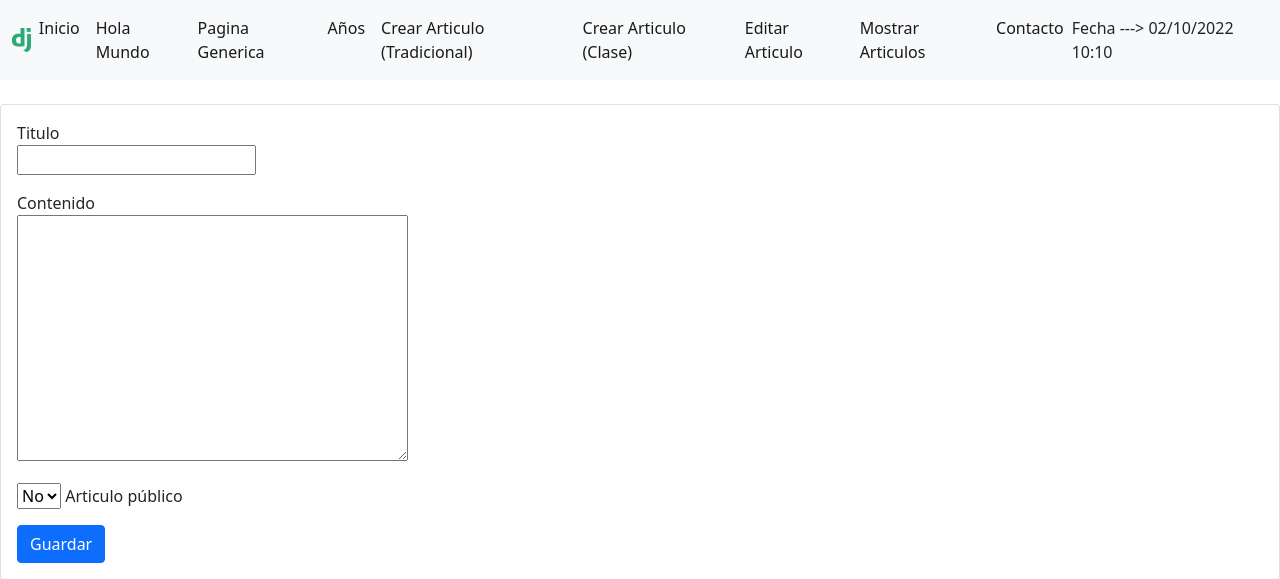
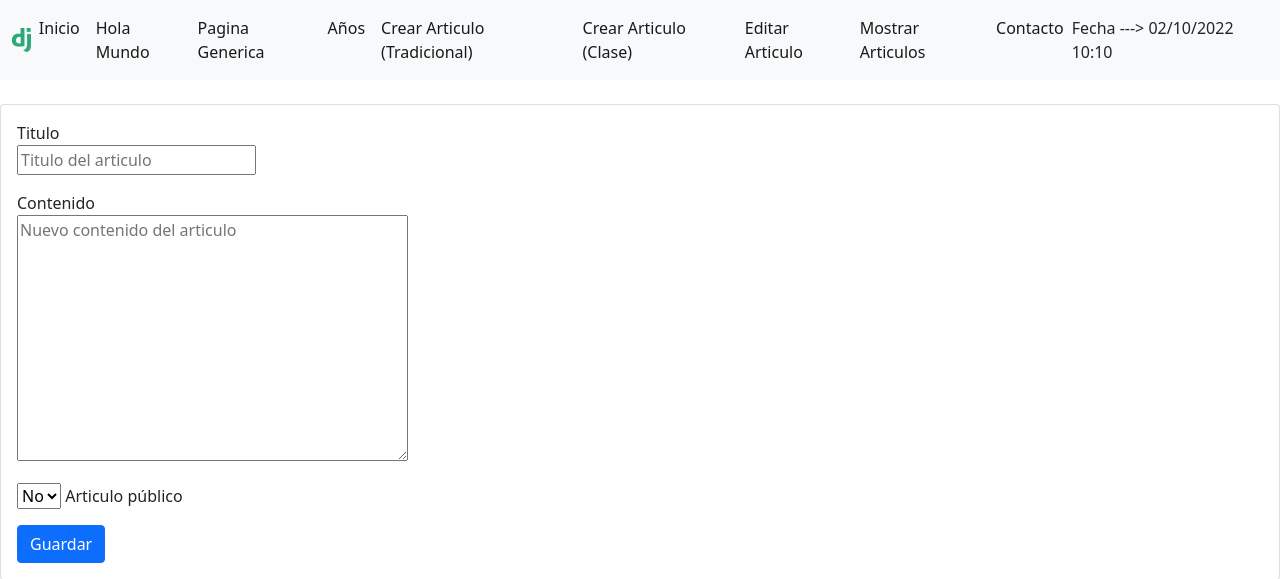
Before and after one commit to santinieto/django-website, a Django app: page /crear-articulo-clase/ in a window 1280 px wide. Shown: the top 579 px of the page. Run offline with Django 4.2, Linux system fonts and the light colour scheme; parts of the project's set-up code (start-up, migrations or seed data) failed here and were passed over; some libraries are stand-ins or nearby versions.

Commit message:
Agregue mensajes flash

```diff
--- a/myWebsite/appWebsite/forms.py
+++ b/myWebsite/appWebsite/forms.py
@@ -10,11 +10,27 @@ class FormularioArticulo(forms.Form):
 
     title = forms.CharField(
         label = "Titulo",
+        max_length = 20, # Cantidad maxima de caracteres
+        required = False, # Obliga o no a llenar este campo
+        widget = forms.TextInput(
+            attrs = {
+                'placeholder' : 'Titulo del articulo',
+            }
+        ),
     )
     content = forms.CharField(
         label = "Contenido",
-        widget = forms.Textarea,
+        widget = forms.Textarea(
+            attrs = {
+                'placeholder' : 'Contenido del articulo',
+            }
+        ),
     )
     public = forms.TypedChoiceField(
         choices = public_options
     )
+
+    # Como modificar los atributos del formulario
+    content.widget.attrs.update({
+        'placeholder' : 'Nuevo contenido del articulo'
+    })
--- a/myWebsite/appWebsite/views.py
+++ b/myWebsite/appWebsite/views.py
@@ -3,6 +3,7 @@ from django.http import JsonResponse
 from appWebsite.forms import FormularioArticulo
 from appWebsite.models import Article, Category
 from appWebsite import forms
+from django.contrib import messages
 
 # Respuestas Http básicas
 def httpTitle(text):
@@ -72,6 +73,9 @@ def httpCrearArticulo(request, title = 'Articulo generico', content = 'Contenido
 
         article.save()
 
+        # Mensaje que se muestra por unica vez
+        messages.success(request, f'Mensaje flash: Desde la ultima vez se ha creado el articulo {article.id} con GET')
+
         output = """
         <h1>Articulo creado!!!</h1>
         <h3>Titulo: {}</h3>
@@ -90,6 +94,9 @@ def httpCrearArticulo(request, title = 'Articulo generico', content = 'Contenido
         )
 
         article.save()
+
+        # Mensaje que se muestra por unica vez
+        messages.success(request, f'Mensaje flash: Desde la ultima vez se ha creado el articulo {article.id} con POST')
 
         output = """
         <h1>Articulo creado!!!</h1>
```
Also changed, not shown: myWebsite/appWebsite/templates/mostrar_articulos.html (+14 -0 lines).
